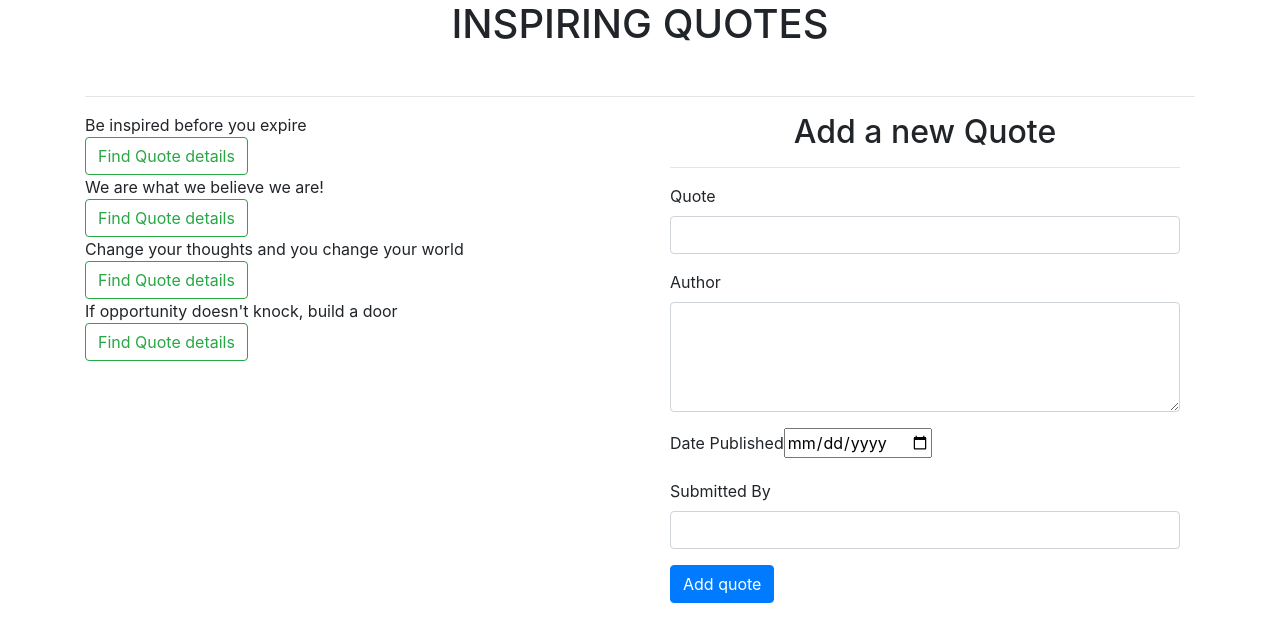
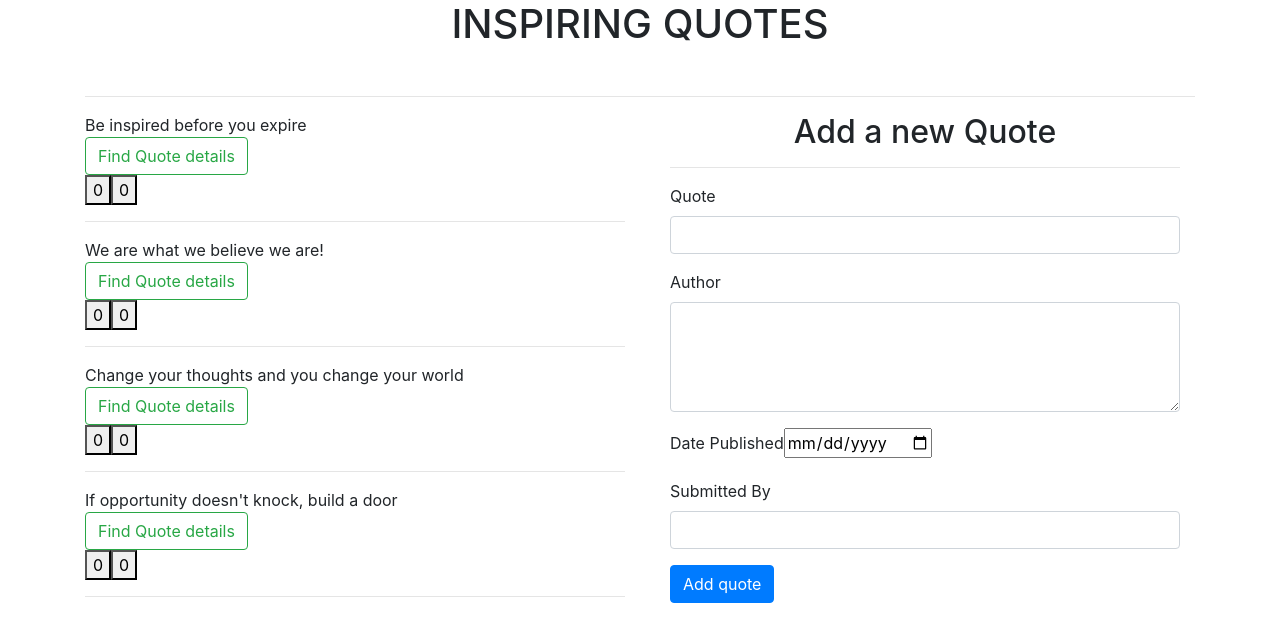
Before and after one commit to virginiah894/Quotes, an Angular app: page / in a window 1280 px wide. Shown: the top 642 px of the page. Built offline with nearby package versions, Linux system fonts and the light colour scheme.

Commit message:
add upvote and downvote functionality

```diff
--- a/src/app/quote-form/quote-form.component.html
+++ b/src/app/quote-form/quote-form.component.html
@@ -6,7 +6,6 @@
 
           <label for="quote">Quote</label>
           <input type="text" class="form-control" id="name" [(ngModel)]="newQuote.name" name="name" #name='ngModel'required>
-           {{newQuote.name}}
 <div [hidden]="name.valid || name.pristine" class="alert alert-danger">
     <p>Input is required</p>
 
@@ -16,7 +15,6 @@
 
           <label for="author">Author</label>
           <textarea class="form-control" id="author" rows="4"[(ngModel)]="newQuote.author" name="author"#author='ngModel' required></textarea>
-           {{newQuote.author}}
 <div [hidden]="author.valid || author.pristine" class="alert alert-danger">
 
     <p>Input is required</p>
@@ -35,7 +33,6 @@
 
             <label for="submitter">Submitted By</label>
             <input type="text" class="form-control" id="submitter" [(ngModel)]="newQuote.submitter" name="submitter" #submitter='ngModel' required>
-             {{newQuote.submitter}}
             <div  [hidden]="submitter.valid || submitter.pristine" class="alert alert-danger">
               <p>Name is required</p>
             </div>
--- a/src/app/quote-form/quote-form.component.ts
+++ b/src/app/quote-form/quote-form.component.ts
@@ -8,7 +8,7 @@ import{ Quote } from '../quote';
 })
 export class QuoteFormComponent implements OnInit {
 
-newQuote = new Quote(0,"","",new Date(),"");
+newQuote = new Quote(0,"","",new Date(),"",0,0);
 @Output() addQuote = new EventEmitter<Quote>();
 
 submitQuote(){
--- a/src/app/quote.ts
+++ b/src/app/quote.ts
@@ -1,6 +1,6 @@
 export class Quote {
   showAuthor:boolean;
-  constructor(public id:number,public name:string,public author:string,public datePublished:Date,public submitter:string){
+  constructor(public id:number,public name:string,public author:string,public datePublished:Date,public submitter:string, public upvote:number,public downvote:number,){
     this.showAuthor=false;
-  }
 }
+}
--- a/src/app/quote/quote.component.html
+++ b/src/app/quote/quote.component.html
@@ -6,13 +6,19 @@
  <div class="row">
  <div class="col-md-6">
 
-      <div *ngFor="let quote of quotes;let q=index">
+      <div *ngFor="let quote of topVotes;let q=index">
         <div appHighlight >
       {{ quote.name}}
 
         </div>
         <button (click)="toggleDetails(q)" class="btn btn-outline-success" >Find Quote details</button>
-  <app-quoteauthor *ngIf="quote.showAuthor" [quote]="quote"(isVoted)='deleteQuote($event,q)' ></app-quoteauthor>
+        <br>
+
+        <button (click)="upVote(q)" class ="button">{{quote.upvote}}</button>
+        <button (click)="downVote(q)">{{quote.downvote}}</button>
+<hr>
+  <app-quoteauthor *ngIf="quote.showAuthor" [quote]="quote"(isVoted)='deleteQuote($event,q)'></app-quoteauthor>
+
   </div>
   </div>
   <div class="col-md-6">
--- a/src/app/quote/quote.component.ts
+++ b/src/app/quote/quote.component.ts
@@ -9,10 +9,10 @@ import { Quote } from '../quote';
 })
 export class QuoteComponent implements OnInit {
   quotes:Quote[] =[
-    new Quote(1,"Be inspired before you expire","Pepe Minambo",new Date(1982,10,26),"Quicy Aden"),
-    new Quote(2, "We are what we believe we are!","Maya Angelou",new Date(1899,0,20),"Paul Tergat"),
-    new Quote (3,"Change your thoughts and you change your world","Nelson Mandela",new Date(1970,12,19),"Victor Duda"),
-    new Quote(4,"If opportunity doesn't knock, build a door","Kakuzi Bunuzi",new Date(2000,2,17),"Dionysious Kandusi"),
+    new Quote(1,"Be inspired before you expire","Pepe Minambo",new Date(2000,10,26),"Quicy Aden",0,0),
+    new Quote(2, "We are what we believe we are!","Maya Angelou",new Date(1999,0,20),"Paul Tergat",0,0),
+    new Quote (3,"Change your thoughts and you change your world","Nelson Mandela",new Date(2010,12,19),"Victor Duda",0,0),
+    new Quote(4,"If opportunity doesn't knock, build a door","Kakuzi Bunuzi",new Date(1890,2,17),"Dionysious Kandusi",0,0),
     ];
 
 
@@ -21,11 +21,19 @@ export class QuoteComponent implements OnInit {
     }
 
 
-  upVote(isVoted,index){
-    if (isVoted){
-      this.quotes.splice(index,1);
+  upVote(index){
+      this.quotes[index].upvote ++;
     }
-  }
+    downVote(index){
+      this.quotes[index].downvote ++;
+    }
+    get topVotes(){
+      return this.quotes.sort((x,y) =>{
+        return <any>new Date (y.upvote)-<any>new Date (x.upvote);
+      });
+    }
+
+
   deleteQuote(isVoted, index){
     if (isVoted) {
       let toDelete = confirm(`Are you sure you want to delete ${this.quotes[index].name}?`)
@@ -38,7 +46,7 @@ export class QuoteComponent implements OnInit {
  addNewQuote(quote){
 
 
-  let quoteLength = this.quotes.length;
+  let quoteLength= this.quotes.length;
   quote.id = quoteLength+1;
   quote.datePublished = new Date(quote.datePublished)
   this.quotes.push(quote)
--- a/src/app/quoteauthor/quoteauthor.component.html
+++ b/src/app/quoteauthor/quoteauthor.component.html
@@ -1,10 +1,9 @@
-<p>{{quote.author|uppercase}}</p>
+<p>Author: {{quote.author|uppercase}}</p>
 
 <p> Date published{{quote.datePublished|date}}</p>
-<p>This quote has been published for {{quote.datePublished|dates}} years</p>
-<p>Submitted by {{quote.submitter}}</p>
-<button (click)="quoteVote(true)">Upvote Quote</button>
-<button (click)="quoteVote(true)">Downvote Quote</button>
+<p>This quote has been published for : {{quote.datePublished|dates}} years</p>
+<p>Submitted by : {{quote.submitter}}</p>
+
 
 <hr>
 <button (click)="quoteDelete(true)">Delete Quote</button>
--- a/src/app/quoteauthor/quoteauthor.component.ts
+++ b/src/app/quoteauthor/quoteauthor.component.ts
@@ -11,7 +11,10 @@ export class QuoteauthorComponent implements OnInit {
 @Input() quote: Quote;
 @Output() isVoted = new EventEmitter<boolean>();
 
-quoteVote(voted:boolean){
+upVote(voted:boolean){
+  this.isVoted.emit(voted);
+}
+downVote(voted:boolean){
   this.isVoted.emit(voted);
 
 }
```
